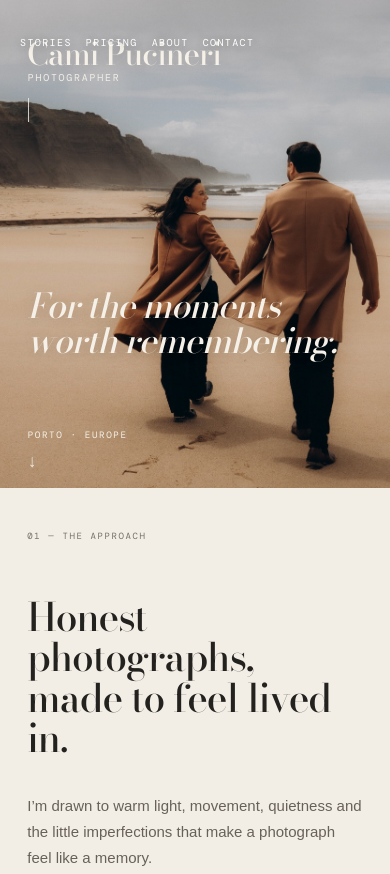
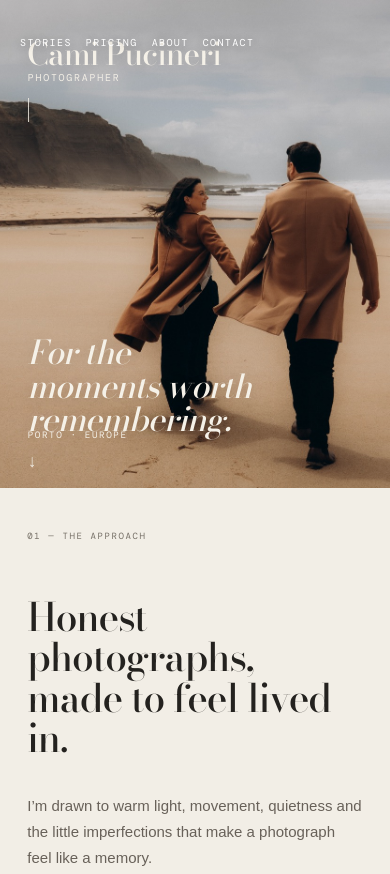
Before and after one commit to camilapucineri/cami-pucineri-site, a plain HTML site: page index.html in a window 390 px wide. Shown: the top 874 px of the page. Drawn offline with nearby package versions, Linux system fonts and the light colour scheme; a web font is replaced by a local one.

Commit message:
Add files via upload

```diff
--- a/styles.css
+++ b/styles.css
@@ -223,9 +223,9 @@
 
   .hero-tagline {
     left: 7% !important;
-    top: 59% !important;
-    width: 82% !important;
-    font-size: clamp(2rem, 8.8vw, 3.1rem) !important;
+    top: 69% !important;
+    width: 58% !important;
+    font-size: clamp(2rem, 8.4vw, 3.05rem) !important;
     line-height: 1.02 !important;
   }
 
```
